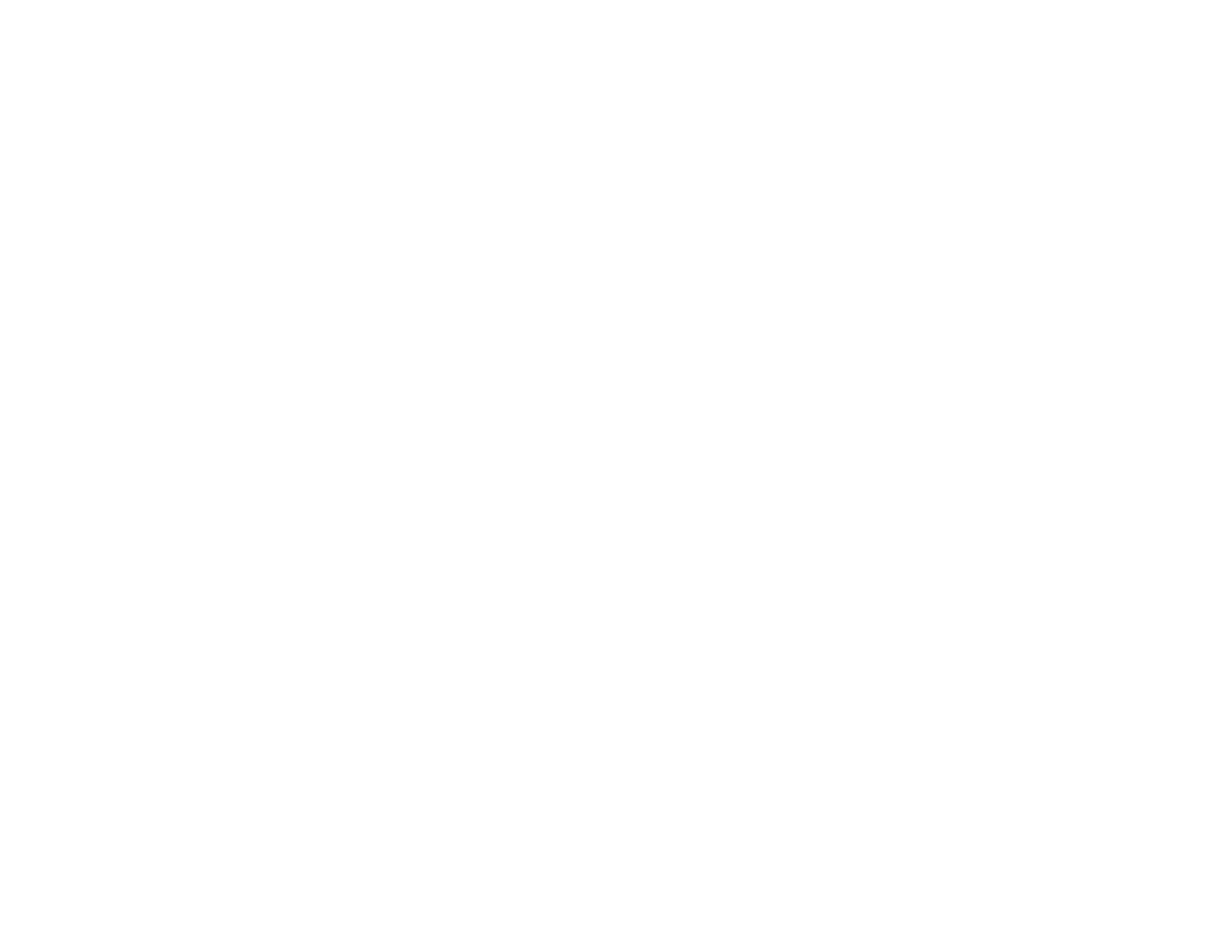
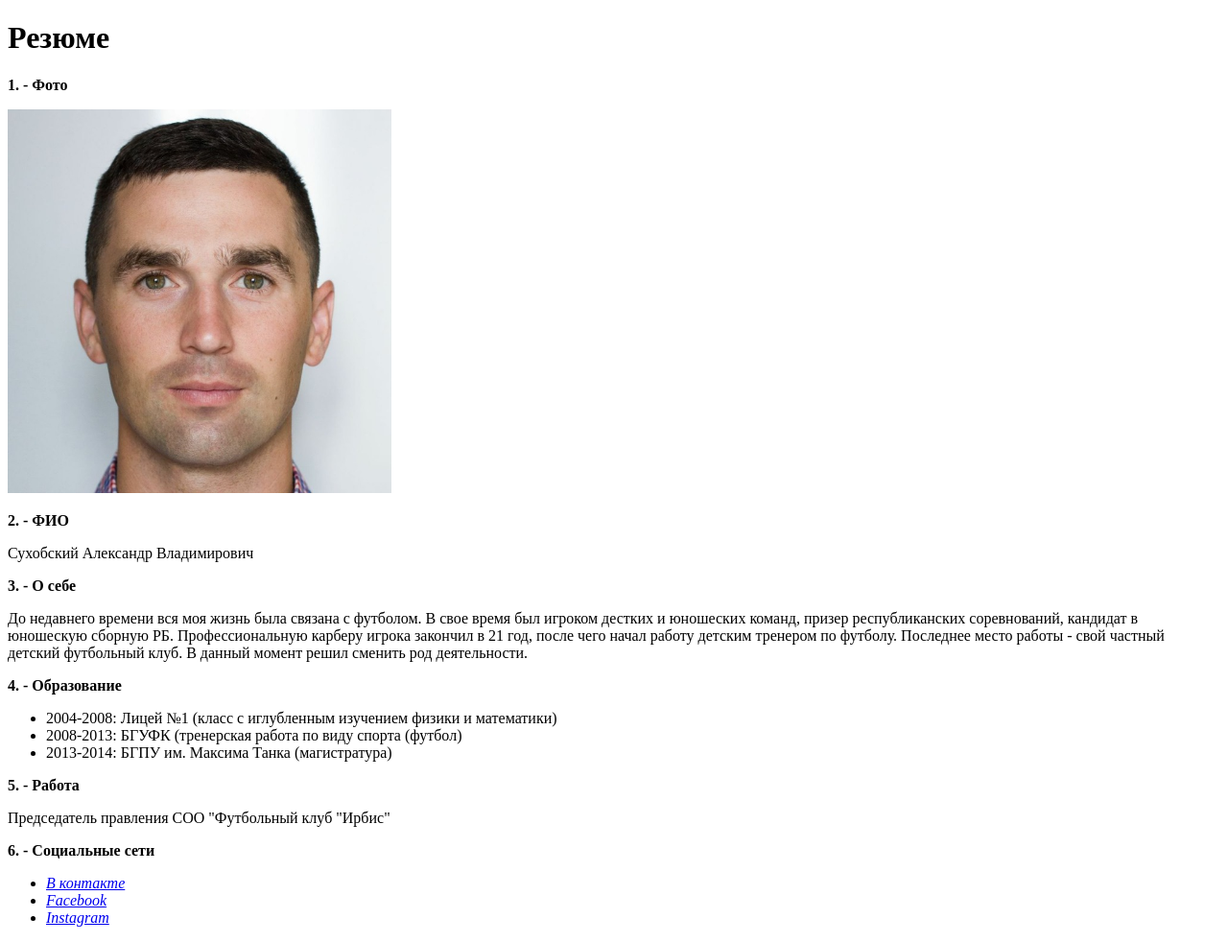
Before and after one commit to suhobski/lesson-1, a plain HTML site: page index.html in a window 1280 px wide. Shown: the whole page at 96% size. Before the commit the page ends 800 px from the top, so only its background shows below. Drawn offline with Linux system fonts and the light colour scheme.

Commit message:
Add files via upload

```diff
--- a/index.html
+++ b/index.html
@@ -3,9 +3,34 @@
 <head>
     <meta charset="UTF-8">
     <meta name="viewport" content="width=device-width, initial-scale=1.0">
-    <title>Hello || FE 37</title>
+    <title>Lesson 1.1</title>
 </head>
 <body>
+    <h1>Резюме</h1>
+    <p><b>1. - Фото</b></p>
+    <img src="./photo-suhobski.jpg" alt="photo-suhobski" width="400" height="400">
+    <p><b>2. - ФИО</b></p>
+    <p>Сухобский Александр Владимирович</p>
+    <p><b>3. - О себе</b></p>
+    <p>До недавнего времени вся моя жизнь была связана с футболом. В свое время был игроком дестких и юношеских команд, призер республиканских соревнований,
+        кандидат в юношескую сборную РБ. Профессиональную карберу игрока закончил в 21 год, после чего начал работу детским тренером по футболу. Последнее
+        место работы - свой частный детский футбольный клуб. В данный момент решил сменить род деятельности.
+    </p>
+    <p><b>4. - Образование</b></p>
+    <ul>
+        <li>2004-2008: Лицей №1 (класс с иглубленным изучением физики и математики)</li>
+        <li>2008-2013: БГУФК (тренерская работа по виду спорта (футбол)</li>
+        <li>2013-2014: БГПУ им. Максима Танка (магистратура)</li>
+    </ul>
+    <p><b>5. - Работа</b></p>
+    <p>Председатель правления СОО "Футбольный клуб "Ирбис"</p>
+    <p><b>6. - Социальные сети</b></p>
+    <ul>
+        <li><a href="https://vk.com/suhobski"><i>В контакте</i></a></li>
+        <li><a href="https://www.facebook.com/sasha.sahaaa"><i>Facebook</i></a></li>
+        <li><a href="https://www.instagram.com/suhobski/?hl=ru"><i>Instagram</i></a></li>
+    </ul>
+
 
 </body>
 </html>
```
Also changed, not shown: photo-suhobski.jpg (added).
